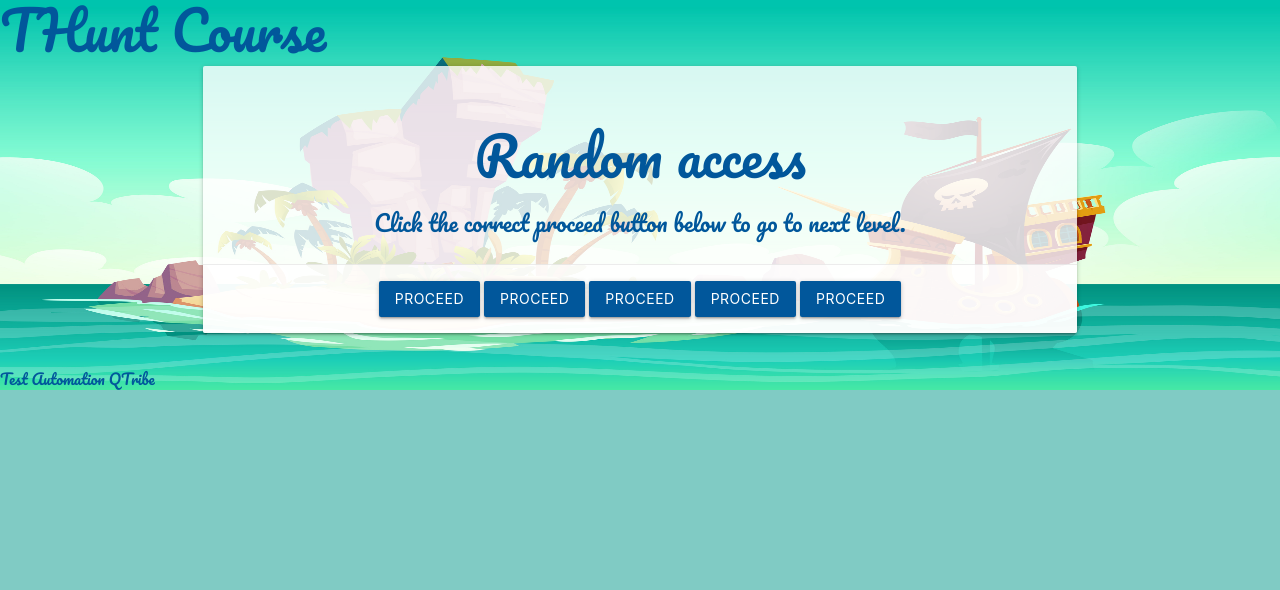
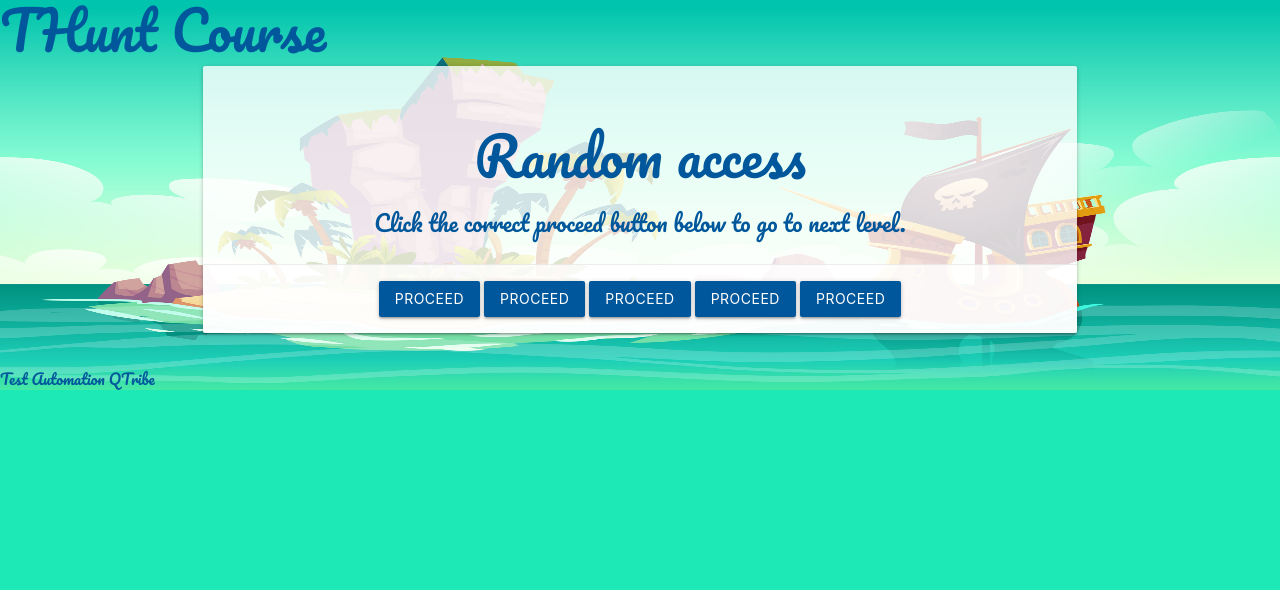
Before and after one commit to ramanqa/thunt.py, a Flask app: template templates/c1.html in a window 1280 px wide. Shown: the top 590 px of the page. Run offline with Flask 2, Linux system fonts and the light colour scheme; the template is opened without the code that fills it, so the values that code supplies are empty.

Commit message:
background consistency

```diff
--- a/templates/layout.html
+++ b/templates/layout.html
@@ -25,7 +25,7 @@
     </head>
 
       <script src="https://ajax.googleapis.com/ajax/libs/jquery/3.6.0/jquery.min.js"></script>
-    <body class="teal lighten-3" style="background-image: url('/static/pbg.jpg'); background-repeat: no-repeat; background-size: 100% 100%;">
+    <body class="teal accent-3" style="background-image: url('/static/pbg.jpg'); background-repeat: no-repeat; background-size: 100% 100%;">
       <header class="">
         <h2 class="light-blue-text text-darken-4" style="margin: 0px;"> THunt Course</h2>
       </header>
```
